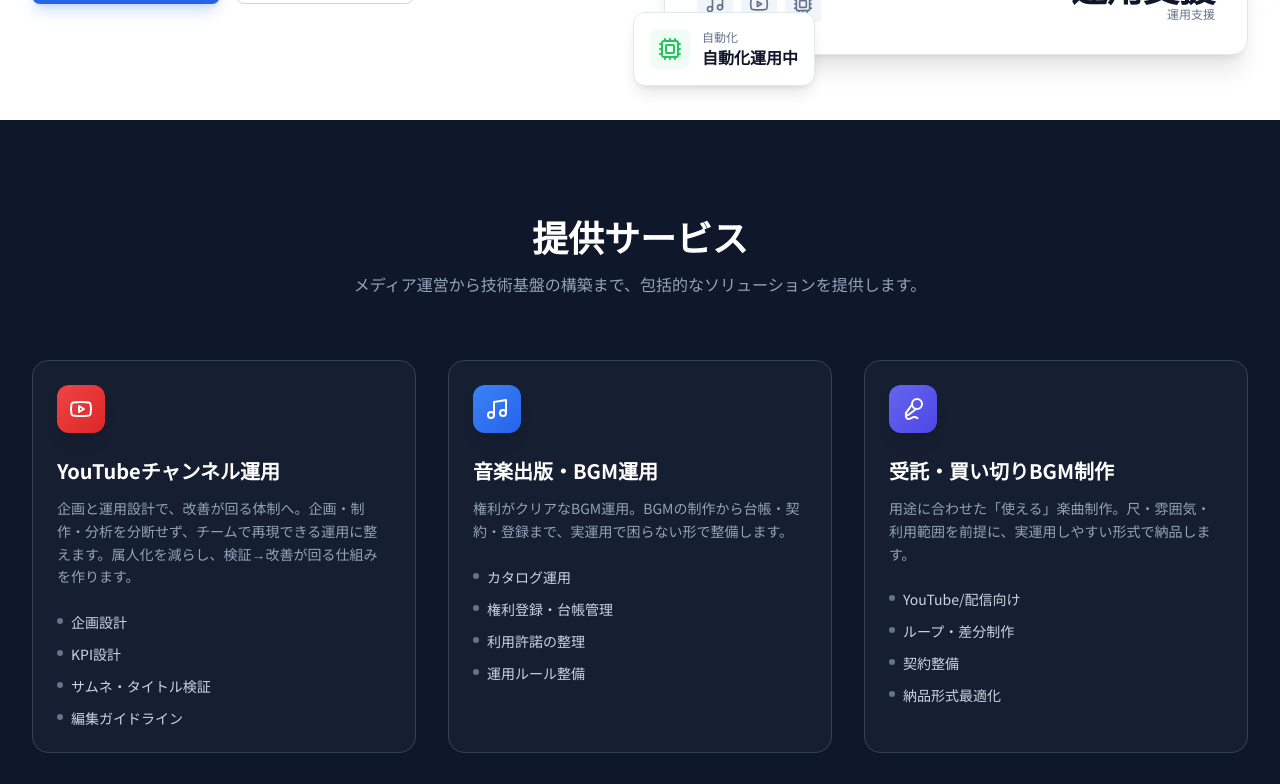
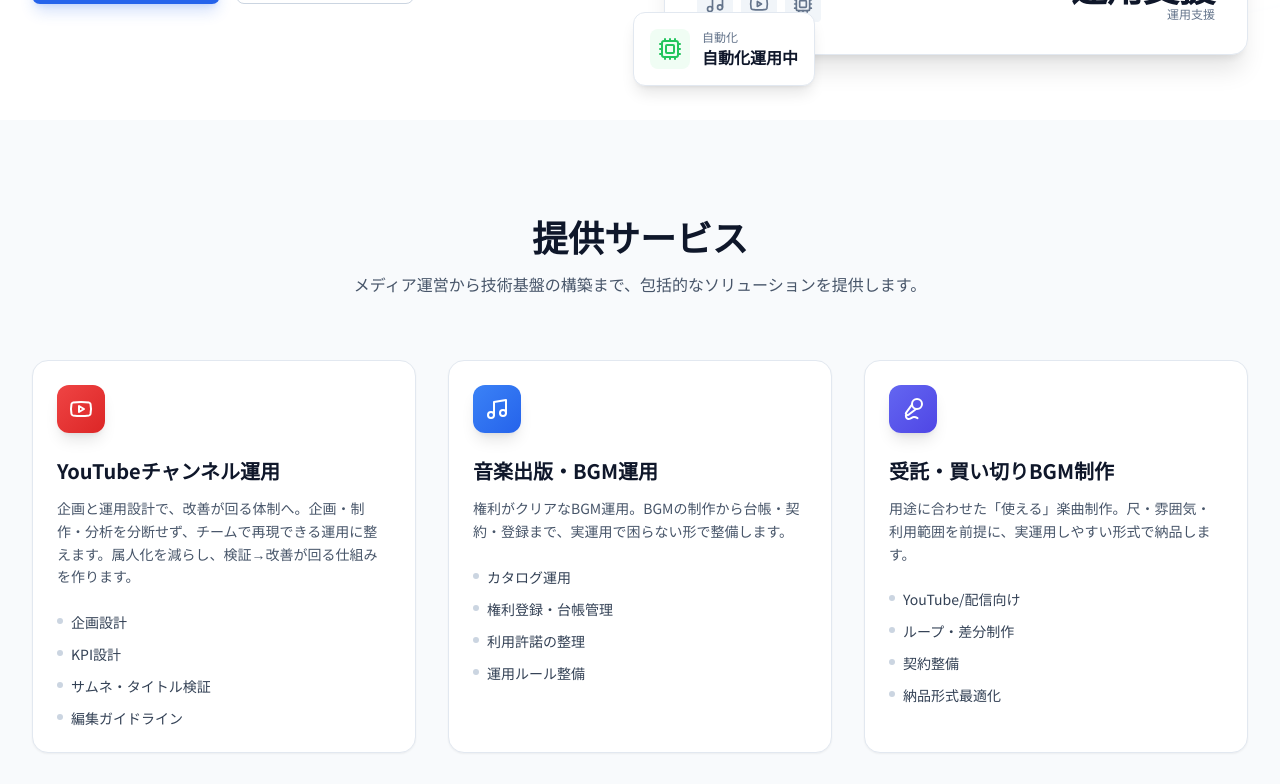
Before and after one commit to Regal753/Website, a React (Vite) app: page / in a window 1280 px wide. Shown: the part 680-1464 px from the top of the page. Built offline with nearby package versions, Linux system fonts and the light colour scheme.

Commit message:
style: white base theme - Services.tsx

```diff
--- a/components/Services.tsx
+++ b/components/Services.tsx
@@ -67,11 +67,11 @@ const SERVICES: ServiceDetail[] = [
 
 const Services: React.FC = () => {
   return (
-    <section id={SectionId.SERVICES} className="py-24 bg-slate-900 relative">
+    <section id={SectionId.SERVICES} className="py-24 bg-slate-50 relative">
       <div className="max-w-7xl mx-auto px-4 sm:px-6 lg:px-8">
         <div className="text-center mb-16">
-          <h2 className="text-3xl md:text-4xl font-bold text-white mb-4">提供サービス</h2>
-          <p className="text-slate-400 max-w-2xl mx-auto">
+          <h2 className="text-3xl md:text-4xl font-bold text-slate-900 mb-4">提供サービス</h2>
+          <p className="text-slate-600 max-w-2xl mx-auto">
             メディア運営から技術基盤の構築まで、包括的なソリューションを提供します。
           </p>
         </div>
@@ -79,23 +79,23 @@ const Services: React.FC = () => {
           {SERVICES.map((service, index) => (
             <div
               key={index}
-              className="group bg-slate-800/50 hover:bg-slate-800 rounded-2xl p-6 transition-all duration-300 border border-slate-700 hover:border-slate-500 hover:shadow-2xl hover:-translate-y-1"
+              className="group bg-white hover:bg-white rounded-2xl p-6 transition-all duration-300 border border-slate-200 hover:border-slate-300 hover:shadow-md hover:-translate-y-1 shadow-sm"
             >
               <div className={`w-12 h-12 rounded-xl bg-gradient-to-br ${service.color} flex items-center justify-center mb-6 shadow-lg`}>
                 <service.icon className="text-white w-6 h-6" />
               </div>
 
-              <h3 className="text-xl font-bold text-white mb-3 group-hover:text-blue-400 transition-colors">
+              <h3 className="text-xl font-bold text-slate-900 mb-3 group-hover:text-blue-600 transition-colors">
                 {service.title}
               </h3>
 
-              <p className="text-slate-400 text-sm mb-6 leading-relaxed">
+              <p className="text-slate-600 text-sm mb-6 leading-relaxed">
                 {service.description}
               </p>
               <ul className="space-y-3">
                 {service.items.map((item, i) => (
-                  <li key={i} className="flex items-start gap-2 text-sm text-slate-300">
-                    <span className="mt-1.5 w-1.5 h-1.5 rounded-full bg-slate-500 group-hover:bg-blue-400 transition-colors" />
+                  <li key={i} className="flex items-start gap-2 text-sm text-slate-700">
+                    <span className="mt-1.5 w-1.5 h-1.5 rounded-full bg-slate-300 group-hover:bg-blue-500 transition-colors" />
                     {item}
                   </li>
                 ))}
```
